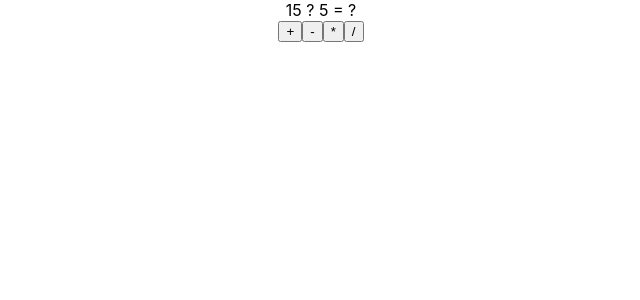
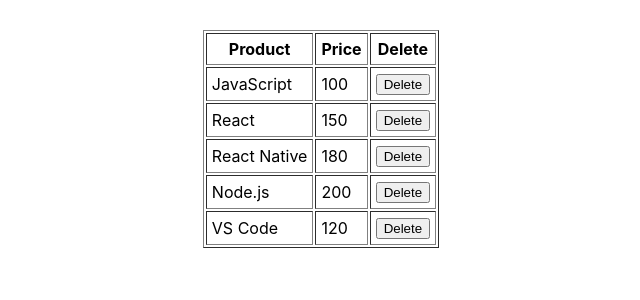
Before and after one commit to Daidonm/app1, a React (Create React App) app: page / in a window 1280 px wide. Shown: the top 300 px of the page, without its empty margins (319-959 px from the left). Built offline with nearby package versions, Linux system fonts and the light colour scheme.

Commit message:
Ref-array-fucntion

```diff
--- a/src/App.js
+++ b/src/App.js
@@ -1,6 +1,6 @@
 import React from 'react';
-import RefsFunc from './refs-func';
+import RefsArray from './refs-array';
 
 export default function App() {
-  return RefsFunc();
+  return <RefsArray />;
 }
--- /dev/null
+++ b/src/refs-array.js
@@ -0,0 +1,49 @@
+import React from 'react'
+
+export default function RefsArray() {
+    const table = React.useRef()
+    const tr = React.useRef([])
+
+    const data = [
+        ['JavaScript', 100],
+        ['React', 150],
+        ['React Native', 180],
+        ['Node.js', 200],
+        ['VS Code', 120]
+    ]
+
+    const onClickButton = (i) => {
+        const index = tr.current[i].rowIndex
+        table.current.deleteRow(index)
+    }
+
+    const onMouseOverRow = (i) => {
+        tr.current[i].style.backgroundColor = 'yellow'
+    }
+
+    const onMouseOutRow = (i) => {
+        tr.current[i].style.backgroundColor = 'white'
+    }
+
+    const tableStyles = { margin: 'auto', marginTop: 30 }
+
+    return (
+        <table ref={table} border="1" cellPadding={5} style={tableStyles}>
+            <tr><th>Product</th><th>Price</th><th>Delete</th></tr>
+            {
+                data.map((item, i) => {
+                    return (
+                        <tr ref={el => tr.current[i] = el}
+                            onMouseOver={() => onMouseOverRow(i)}
+                            onMouseOut={() => onMouseOutRow(i)}
+                        >
+                            <td>{item[0]}</td>
+                            <td>{item[1]}</td>
+                            <td><button onClick={() => onClickButton(i)}>Delete</button></td>
+                        </tr>
+                    )
+                })
+            }
+        </table>
+    )
+}
```
